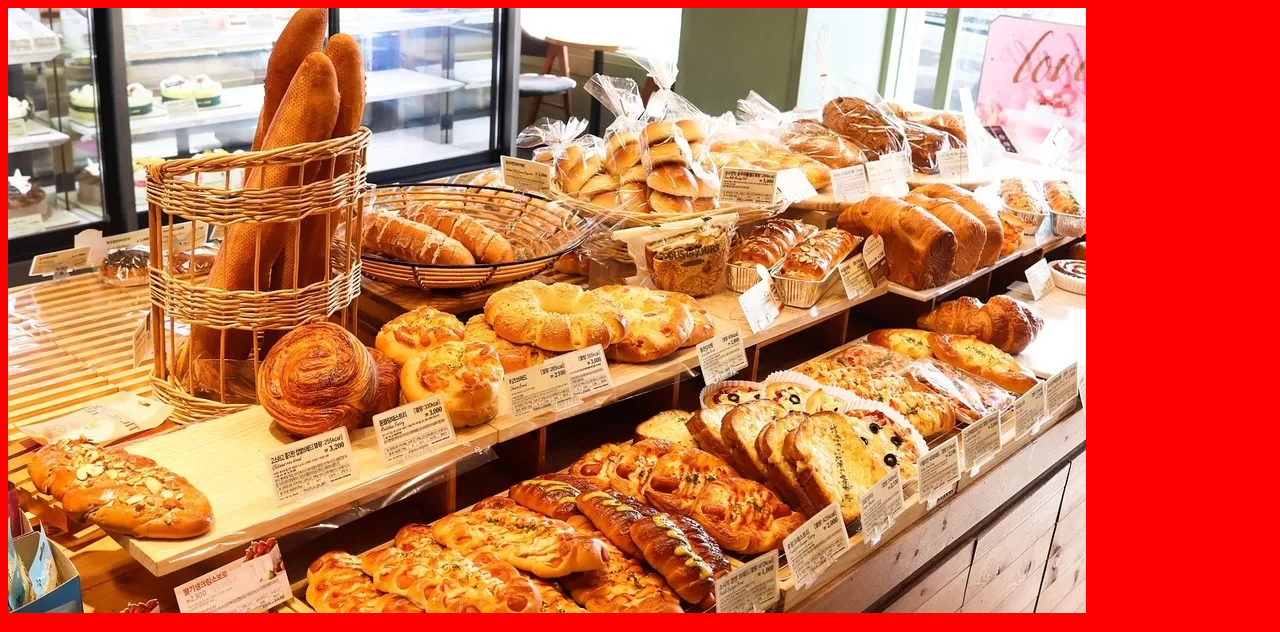
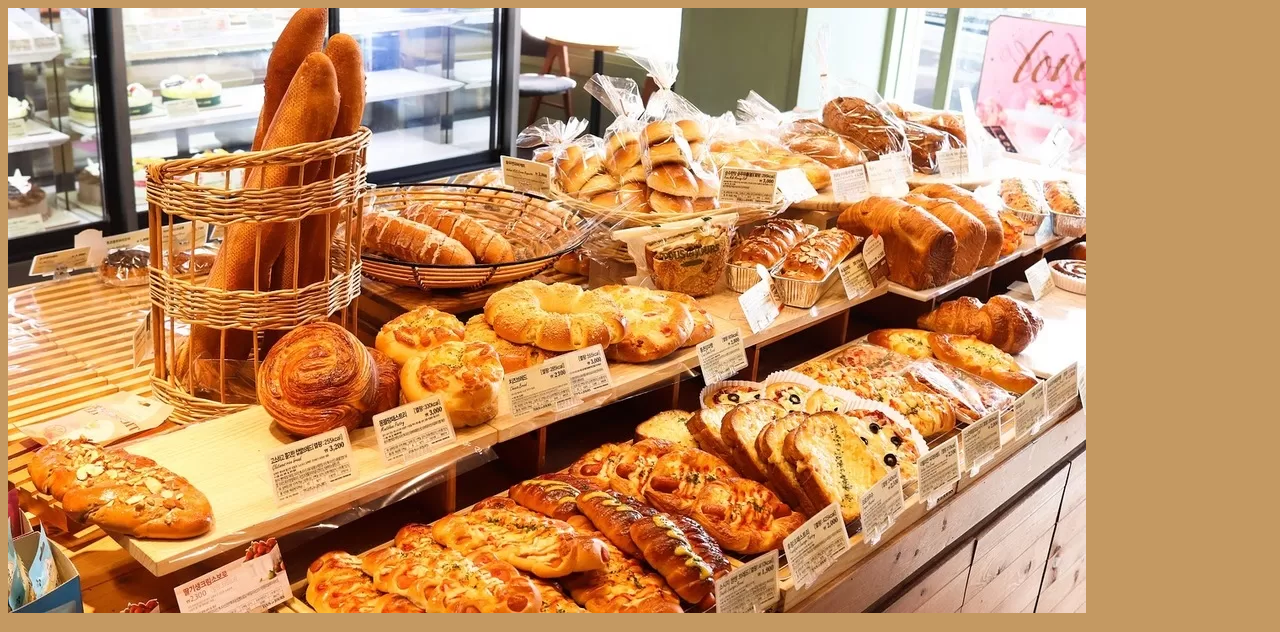
Before and after one commit to gui2007/trabalhofinal, a plain HTML site: page index.html in a window 1280 px wide. Shown: the top 632 px of the page. Drawn offline with Linux system fonts and the light colour scheme.

Commit message:
index.html

```diff
--- a/style.css
+++ b/style.css
@@ -1,5 +1,5 @@
 body {
-    background-color: red;
+    background-color: rgba(163, 95, 7, 0.63);
 }
 h1{
     text-align: center; color: yellow;
```
